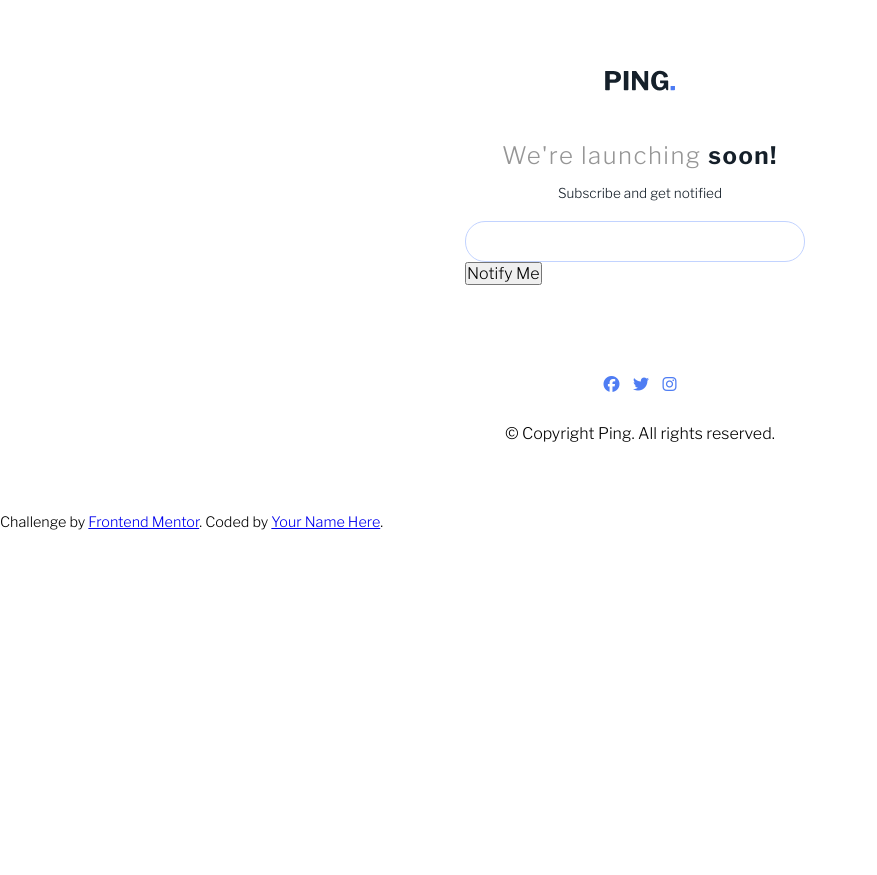
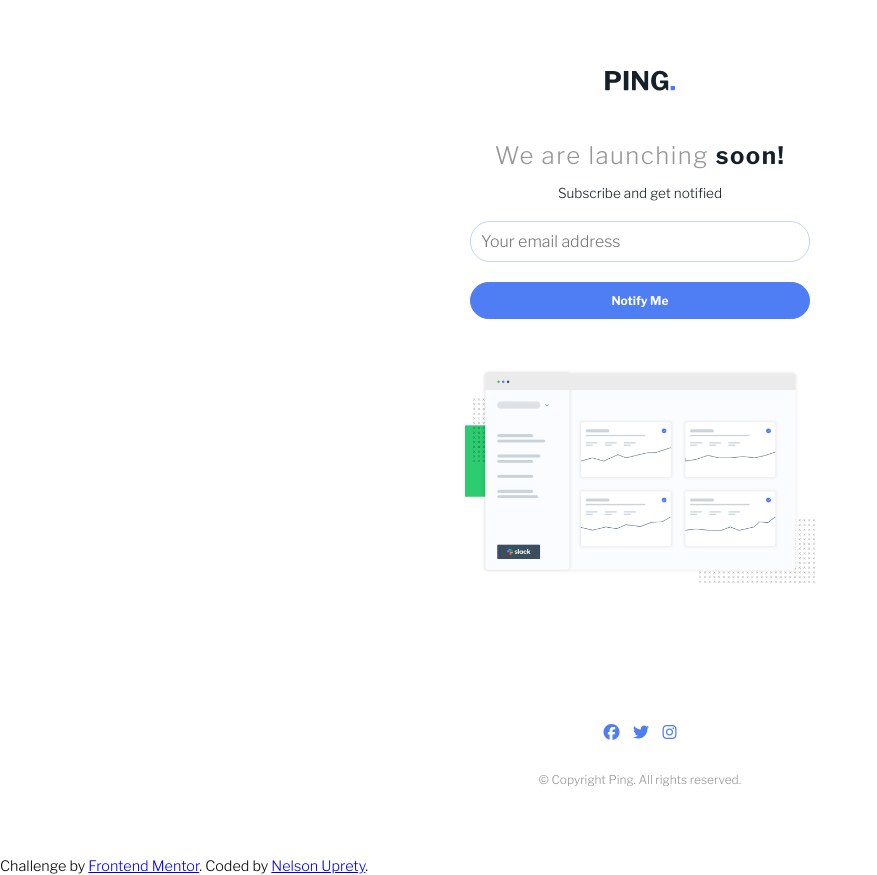
Before and after one commit to nelsonuprety1/Ping-single-column-coming-soon-page, a plain HTML site: page index.html in a window 1280 px wide. Shown: the whole page, without its empty margins (0-877 px from the left). Drawn offline with nearby package versions, Linux system fonts and the light colour scheme.

Commit message:
html markup

```diff
--- a/index.html
+++ b/index.html
@@ -14,27 +14,28 @@
 <body>
   <div class="container">
     <img class='logo' src="/images/logo.svg" alt="Logo">
-    <h1 class="title">We're launching <span class="soon">soon!</span></h1>
+    <h1 class="title">We are launching <span class="soon">soon!</span></h1>
     <p class="subscribe">Subscribe and get notified</p>
     <form id="form">
-      <input type="email" id="email" required>
-      <button type="submit">Notify Me</button>
+      <input type="email" id="email" placeholder="Your email address" required>
       <span class="error-msg">Please provide a valid email address. </span>
+      <button class="btn" type="submit">Notify Me</button>
     </form>
 
+    <img class="dashboard" src="/images/illustration-dashboard.png" alt="Dashboard">
 
     <div class="social-icons">
       <i class="fa-brands fa-facebook"></i>
       <i class="fa-brands fa-twitter"></i>
       <i class="fa-brands fa-instagram"></i>
     </div>
-    &copy; Copyright Ping. All rights reserved.
+    <p class="cp-rt">&copy; Copyright Ping. All rights reserved.</p>
   </div>
 
   <footer>
     <p class="attribution">
       Challenge by <a href="https://www.frontendmentor.io?ref=challenge" target="_blank">Frontend Mentor</a>.
-      Coded by <a href="#">Your Name Here</a>.
+      Coded by <a href="https://www.linkedin.com/in/nelson-uprety-951a2b156/">Nelson Uprety</a>.
     </p>
   </footer>
 </body>
```
